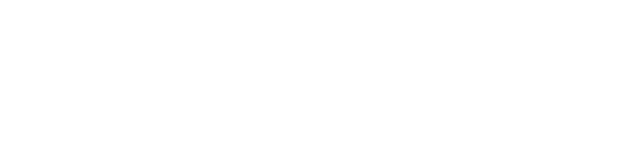
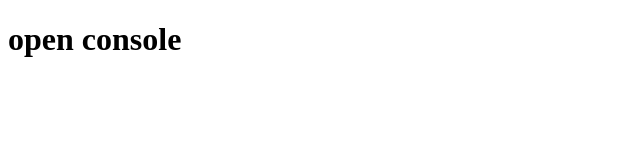
Before and after one commit to Sushant305/Array_operations, a plain HTML site: page index.html in a window 1280 px wide. Shown: the whole page, without its empty margins (0-640 px from the left). Drawn offline with Linux system fonts and the light colour scheme.

Commit message:
Add console instruction heading
Added an h1 element to guide users to open the browser console to view array operation outputs.

```diff
--- a/index.html
+++ b/index.html
@@ -6,6 +6,7 @@
     <title>Arrays Operations</title>
 </head>
 <body>
+    <h1>open console</h1>
     <script src="./script.js"></script>
 </body>
 </html>
```
